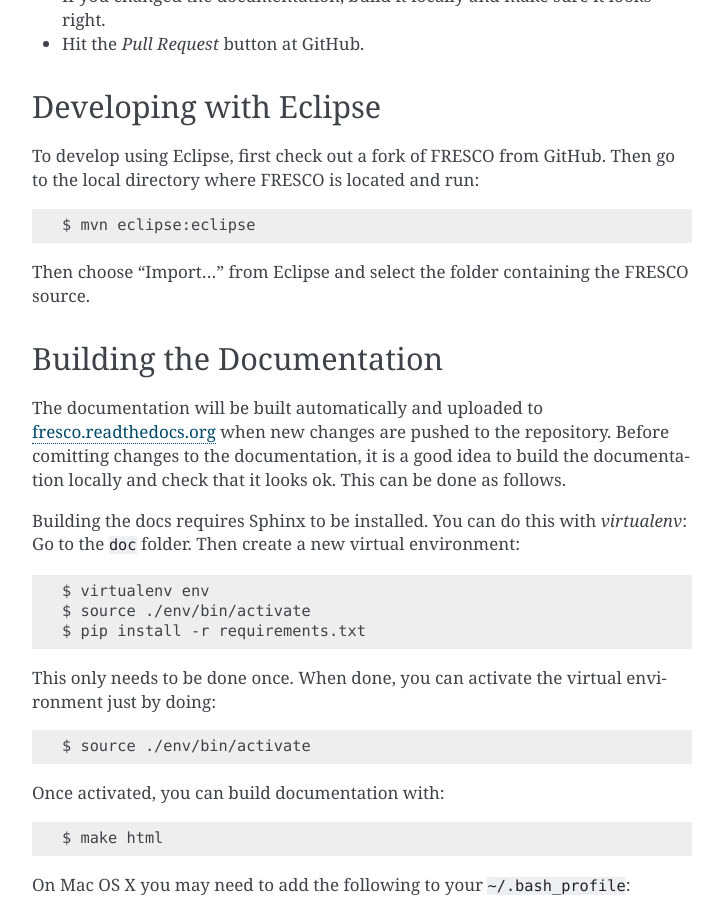
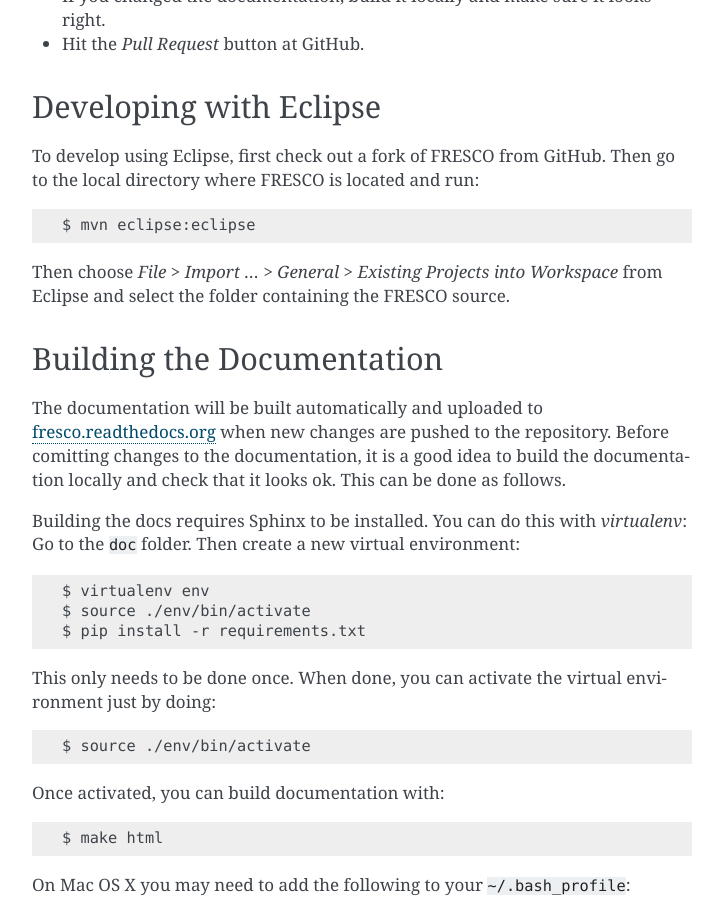
Before and after one commit to aicis/fresco, a Sphinx documentation site: the page built from doc/source/developers.rst, in a window 1280 px wide and 900 px high, scrolled down 822 px. Shown: the whole window, without its empty margins (388-1111 px from the left). Built offline with Sphinx 7.4.7, drawn with Linux system fonts in a browser that asks for light colours.

```diff
--- a/doc/source/developers.rst
+++ b/doc/source/developers.rst
@@ -60,8 +60,8 @@ go to the local directory where FRESCO is located and run: ::
 
     $ mvn eclipse:eclipse
 
-Then choose "Import..." from Eclipse and select the folder containing the
-FRESCO source.
+Then choose *File > Import ... > General > Existing Projects into Workspace*
+from Eclipse and select the folder containing the FRESCO source.
 
 
 .. Coding Conventions
```
